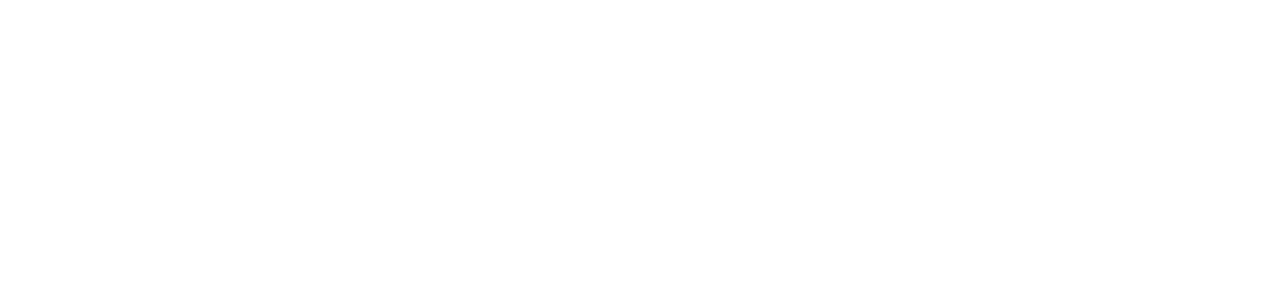
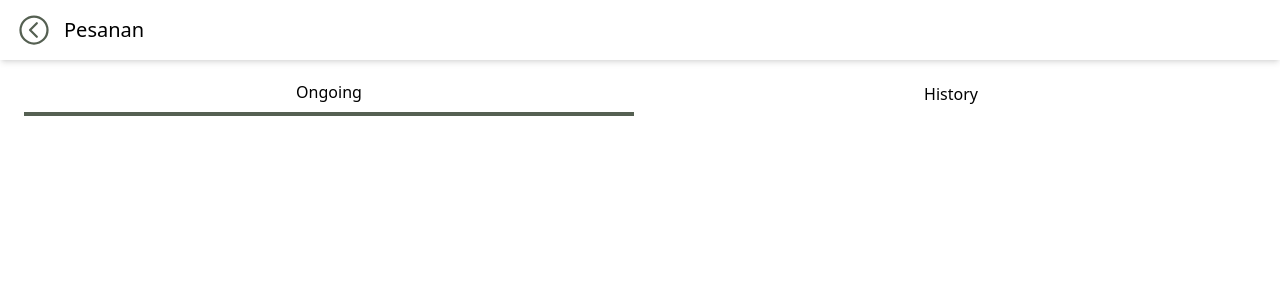
Before and after one commit to nevgard/CoffeeApps, a React (Vite) app: page /order in a window 1280 px wide. Before the commit this address had no page. Shown: the top 300 px of the page. Built offline with nearby package versions, Linux system fonts and the light colour scheme.

Commit message:
pages: order

```diff
--- a/src/App.jsx
+++ b/src/App.jsx
@@ -9,6 +9,7 @@
 import AddAddress from "./components/pages/AddAddress";
 import Profile from "./components/pages/Profile";
 import EditProfile from "./components/pages/EditProfile";
+import Order from "./components/pages/Order";
 
 function App() {
   const [count, setCount] = useState(0);
@@ -25,7 +26,7 @@
             path="/"
             element={
               <>
-                <Homepage toggleSideBar={handleToggleSidebar} />
+                <Homepage isOpen={isOpen} toggleSideBar={handleToggleSidebar} />
                 <Sidebar isOpen={isOpen} toggleSideBar={handleToggleSidebar} />
               </>
             }
@@ -35,6 +36,7 @@
           <Route path="/address/addAddress" element={<AddAddress />} />
           <Route path="/profile" element={<Profile />} />
           <Route path="/profile/editProfile" element={<EditProfile />} />
+          <Route path="/order" element={<Order />} />
         </Routes>
       </BrowserRouter>
     </>
--- a/src/components/molecul/Sidebar.jsx
+++ b/src/components/molecul/Sidebar.jsx
@@ -44,6 +44,7 @@
           </div>
         </div>
         <ul className="flex flex-col gap-y-3 relative m-0 list-none p-0 text-xl mt-6 px-6 ">
+          <Link to={"/order"}>
             <li className="flex gap-x-3 items-center py-3 px-4">
               <div className="rounded-full bg-primary p-2 text-white">
                 <MdOutlineEventNote />
@@ -51,6 +52,7 @@
 
               <span>Pesanan</span>
             </li>
+          </Link>
           <li className="flex gap-x-3 items-center py-3 px-4">
             <div className="rounded-full bg-primary p-2 text-white">
               <RiHandHeartLine />
--- a/src/components/organism/Categories.jsx
+++ b/src/components/organism/Categories.jsx
@@ -3,7 +3,7 @@
 
 export default function Categories() {
   return (
-    <div className=" text-center flex overflow-x-hidden gap-x-6 justify-center items-center ">
+    <div className="z-10 bg-white pb-10  w-full text-center flex overflow-x-hidden gap-x-6 justify-center items-center sticky top-0 ">
       <ButtonCategories data={ProductsList} />
     </div>
   );
--- a/src/components/pages/Homepage.jsx
+++ b/src/components/pages/Homepage.jsx
@@ -27,7 +27,7 @@
   ></span>
 );
 
-export default function Homepage({ toggleSideBar }) {
+export default function Homepage({ isOpen, toggleSideBar }) {
   const [swiper, setSwiper] = useState(null);
   const [currentIndex, setCurrentIndex] = useState(0);
   const [activeOption, setActiveOption] = useState("Take Away");
--- /dev/null
+++ b/src/components/pages/Order.jsx
@@ -0,0 +1,37 @@
+import { useState } from "react";
+import Header from "../molecul/Header";
+
+export default function Order() {
+  const [selected, setSelected] = useState("ongoing");
+
+  return (
+    <div className="w-full h-screen">
+      <Header url="/" text="Pesanan" />
+
+      <div className="flex gap-x-3 w-full  items-center py-3 px-6">
+        <div className="flex flex-col w-1/2 justify-center">
+          <button
+            className=" px-3 py-2 "
+            onClick={() => setSelected("ongoing")}
+          >
+            Ongoing
+          </button>
+          {selected === "ongoing" && (
+            <hr className="border-2 font-bold border-primary" />
+          )}
+        </div>
+        <div className="flex flex-col w-1/2 justify-center">
+          <button
+            className=" px-3 py-2 "
+            onClick={() => setSelected("history")}
+          >
+            History
+          </button>
+          {selected === "history" && (
+            <hr className="border-2 font-bold border-primary" />
+          )}
+        </div>
+      </div>
+    </div>
+  );
+}
```
Lines whose indentation alone changed are shown as unchanged.
